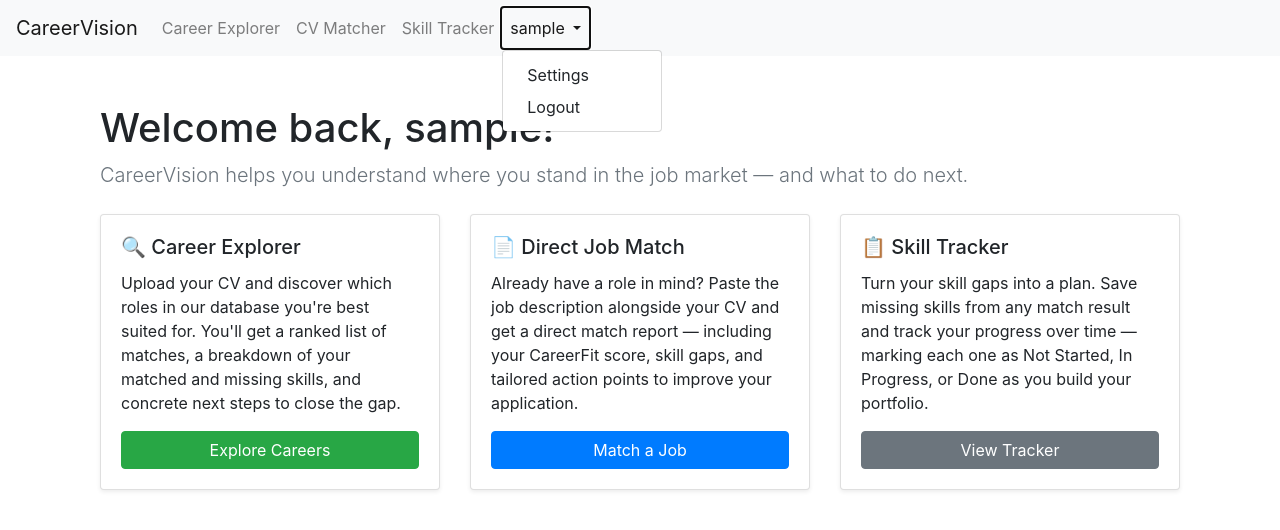
After one commit to Faizal400/CareerVision, a Django app: page / in a window 1280 px wide, after a click on "sample". The commit adds this page. Shown: the top 530 px of the page. Run offline with Django 5.2, Linux system fonts and the light colour scheme; the visitor is signed in with stand-in values (Sample User, id 1).

Commit message:
UI improvements: Bootstrap form-control on all forms, tracker dashboard table, navbar, homepage cards

```diff
--- a/src/accounts/views.py
+++ b/src/accounts/views.py
@@ -28,3 +28,7 @@ def delete_account(request):
         user.delete()
         return redirect("login")
     return render(request, f"{TEMPLATES_FOLDER}/delete_acc_confirm.html")
+
+@login_required
+def home(request):
+    return render(request, "index.html", {"user": request.user})
--- a/src/career_explorer/forms.py
+++ b/src/career_explorer/forms.py
@@ -6,7 +6,7 @@ class CareerExplorerForm(forms.Form):
         label="CV File",
         widget=forms.ClearableFileInput(attrs={"accept": ".pdf,.docx,.txt"})
     )
-    cv_text = forms.CharField(required=False,label="CV Text", widget=forms.Textarea)
+    cv_text = forms.CharField(required=False,label="CV Text (paste here if not uploading your CV file)", widget=forms.Textarea(attrs={"class": "form-control", "rows": 6}))
     experience_level = forms.ChoiceField(label="Experience Level",choices=[
         (0, "Intern / Placement"),
         (1, "Graduate / Junior"),
--- a/src/config/urls.py
+++ b/src/config/urls.py
@@ -16,11 +16,14 @@ Including another URLconf
 """
 from django.contrib import admin
 from django.urls import path, include
+from django.views.generic import RedirectView
+import accounts
 
 urlpatterns = [
     path('admin/', admin.site.urls),
     path("career-explorer/", include("career_explorer.urls")),
     path("cv-matcher/", include("cv_matcher.urls")),
     path("accounts/", include("accounts.urls")),
-    path("tracker/", include("tracker.urls"))
+    path("tracker/", include("tracker.urls")),
+    path("", accounts.views.home, name="home"),
 ]
--- a/src/templates/base.html
+++ b/src/templates/base.html
@@ -1,15 +1,74 @@
 <!DOCTYPE html>
 <html lang="en">
+
 <head>
   <meta charset="UTF-8">
   <!-- Bootstrap CSS -->
   <link rel="stylesheet" href="https://cdn.jsdelivr.net/npm/bootstrap@4.1.3/dist/css/bootstrap.min.css"
-          integrity="sha384-MCw98/SFnGE8fJT3GXwEOngsV7Zt27NXFoaoApmYm81iuXoPkFOJwJ8ERdknLPMO"
-          crossorigin="anonymous">
+    integrity="sha384-MCw98/SFnGE8fJT3GXwEOngsV7Zt27NXFoaoApmYm81iuXoPkFOJwJ8ERdknLPMO" crossorigin="anonymous">
   <title>{% block title %}CareerVision{% endblock %}</title>
 </head>
+
 <body>
+  <!-- Navigation Bar / top bar-->
+  {% if request.user.is_authenticated %}
+  <nav class="navbar navbar-expand-lg navbar-light bg-light">
+    <a class="navbar-brand" href="{% url 'home' %}">CareerVision</a>
+
+    <button class="navbar-toggler" type="button" data-toggle="collapse" data-target="#navbarNavDropdown"
+      aria-controls="navbarNavDropdown" aria-expanded="false" aria-label="Toggle navigation">
+      <span class="navbar-toggler-icon"></span>
+    </button>
+
+    <div class="collapse navbar-collapse" id="navbarNavDropdown">
+      <ul class="navbar-nav">
+
+        <li class="nav-item">
+          <a class="nav-link" href="{% url 'career_explorer_ingest' %}">Career Explorer</a>
+        </li>
+
+        <li class="nav-item">
+          <a class="nav-link" href="{% url 'cv_matcher_ingest' %}">CV Matcher</a>
+        </li>
+        <li class="nav-item">
+          <a class="nav-link" href="{% url 'tracker_dashboard' %}">Skill Tracker</a>
+        </li>
+
+        <li class="nav-item dropdown">
+          <a class="nav-link dropdown-toggle" href="#" id="navbarDropdownMenuLink" role="button" data-toggle="dropdown"
+            aria-haspopup="true" aria-expanded="false">
+            {{ request.user.username }}
+          </a>
+          <div class="dropdown-menu" aria-labelledby="navbarDropdownMenuLink">
+            <a class="dropdown-item" href="#">Settings</a>
+            <form method="post" action="{% url 'logout' %}">
+              {% csrf_token %}
+              <form method="post" action="{% url 'logout' %}">
+                {% csrf_token %}
+                <button type="submit" class="dropdown-item">Logout</button>
+              </form>
+          </div>
+        </li>
+      </ul>
+    </div>
+  </nav>
+  {% endif %}
+
+  <div class="container mt-4">
     {% block content %}{% endblock %}
+  </div>
+  <!-- Scripts -->
+  <script src="https://code.jquery.com/jquery-3.3.1.slim.min.js"
+    integrity="sha384-q8i/X+965DzO0rT7abK41JStQIAqVgRVzpbzo5smXKp4YfRvH+8abtTE1Pi6jizo"
+    crossorigin="anonymous"></script>
+  <script src="https://cdn.jsdelivr.net/npm/popper.js@1.14.3/dist/umd/popper.min.js"
+    integrity="sha384-ZMP7rVo3mIykV+2+9J3UJ46jBk0WLaUAdn689aCwoqbBJiSnjAK/l8WvCWPIPm49"
+    crossorigin="anonymous"></script>
+  <script src="https://cdn.jsdelivr.net/npm/bootstrap@4.1.3/dist/js/bootstrap.min.js"
+    integrity="sha384-ChfqqxuZUCnJSK3+MXmPNIyE6ZbWh2IMqE241rYiqJxyMiZ6OW/JmZQ5stwEULTy"
+    crossorigin="anonymous"></script>
+  <!-- Page-specific scripts -->
   {% block extra_scripts %} {% endblock %}
 </body>
+
 </html>
--- /dev/null
+++ b/src/templates/index.html
@@ -0,0 +1,41 @@
+{% extends "base.html" %}
+
+{% block title %}Home | CareerVision{% endblock %}
+
+{% block content %}
+<div class="container mt-5">
+    <h1>Welcome back, {{ user.username }}!</h1>
+    <p class="lead text-muted">CareerVision helps you understand where you stand in the job market — and what to do next.</p>
+
+    <div class="card-deck mt-4">
+
+        <!-- Career Explorer -->
+        <div class="card shadow-sm">
+            <div class="card-body d-flex flex-column">
+                <h5 class="card-title">🔍 Career Explorer</h5>
+                <p class="card-text">Upload your CV and discover which roles in our database you're best suited for. You'll get a ranked list of matches, a breakdown of your matched and missing skills, and concrete next steps to close the gap.</p>
+                <a href="{% url 'career_explorer_ingest' %}" class="btn btn-success mt-auto">Explore Careers</a>
+            </div>
+        </div>
+
+        <!-- CV Matcher -->
+        <div class="card shadow-sm">
+            <div class="card-body d-flex flex-column">
+                <h5 class="card-title">📄 Direct Job Match</h5>
+                <p class="card-text">Already have a role in mind? Paste the job description alongside your CV and get a direct match report — including your CareerFit score, skill gaps, and tailored action points to improve your application.</p>
+                <a href="{% url 'cv_matcher_ingest' %}" class="btn btn-primary mt-auto">Match a Job</a>
+            </div>
+        </div>
+
+        <!-- Skill Tracker -->
+        <div class="card shadow-sm">
+            <div class="card-body d-flex flex-column">
+                <h5 class="card-title">📋 Skill Tracker</h5>
+                <p class="card-text">Turn your skill gaps into a plan. Save missing skills from any match result and track your progress over time — marking each one as Not Started, In Progress, or Done as you build your portfolio.</p>
+                <a href="{% url 'tracker_dashboard' %}" class="btn btn-secondary mt-auto">View Tracker</a>
+            </div>
+        </div>
+
+    </div>
+</div>
+{% endblock %}
```
Also changed, not shown: src/career_explorer/templates/career_explorer/ingest.html (+7 -5 lines), src/cv_matcher/forms.py (+10 -2 lines), src/cv_matcher/templates/cv_matcher/ingest.html (+9 -6 lines), src/tracker/templates/tracker/dashboard.html (+26 -11 lines), src/static/images/card_title_placeholder.png (added). Lines whose indentation alone changed are shown as unchanged.
